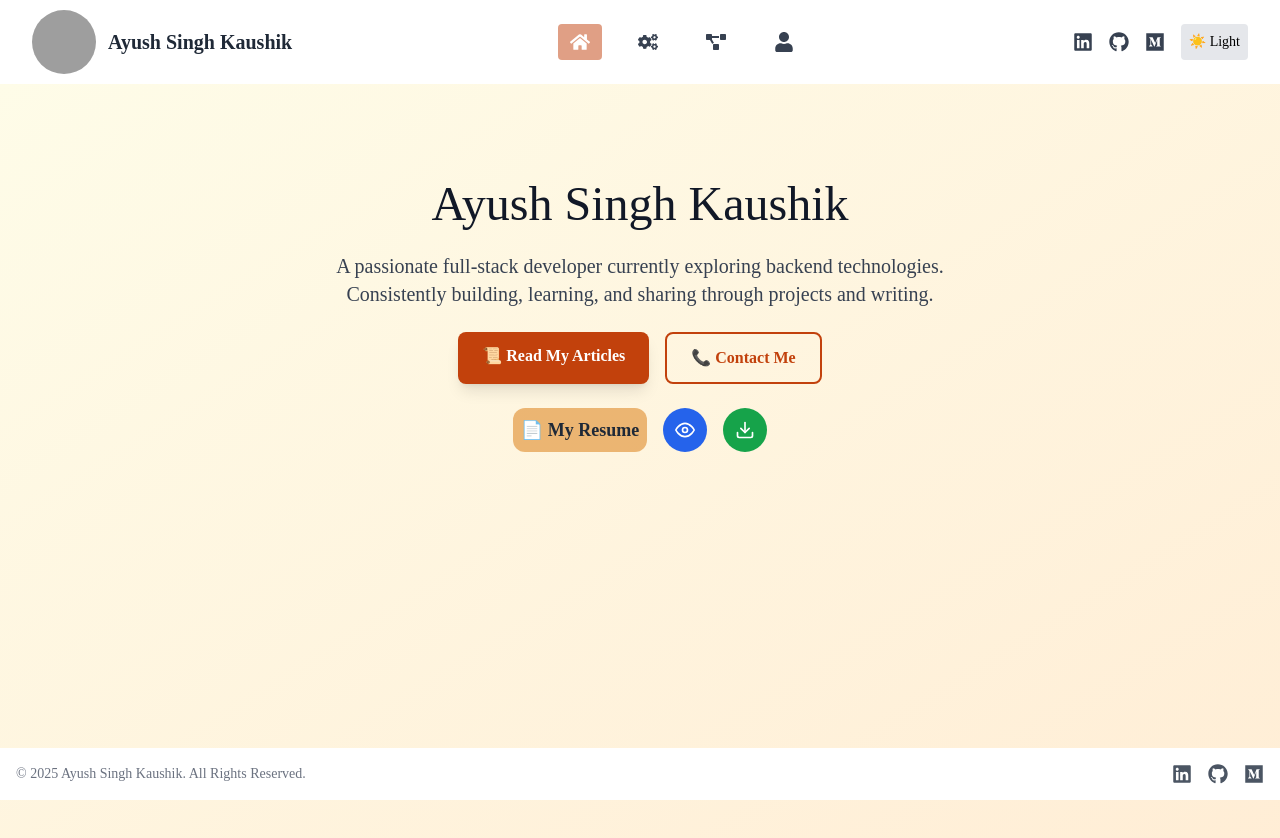
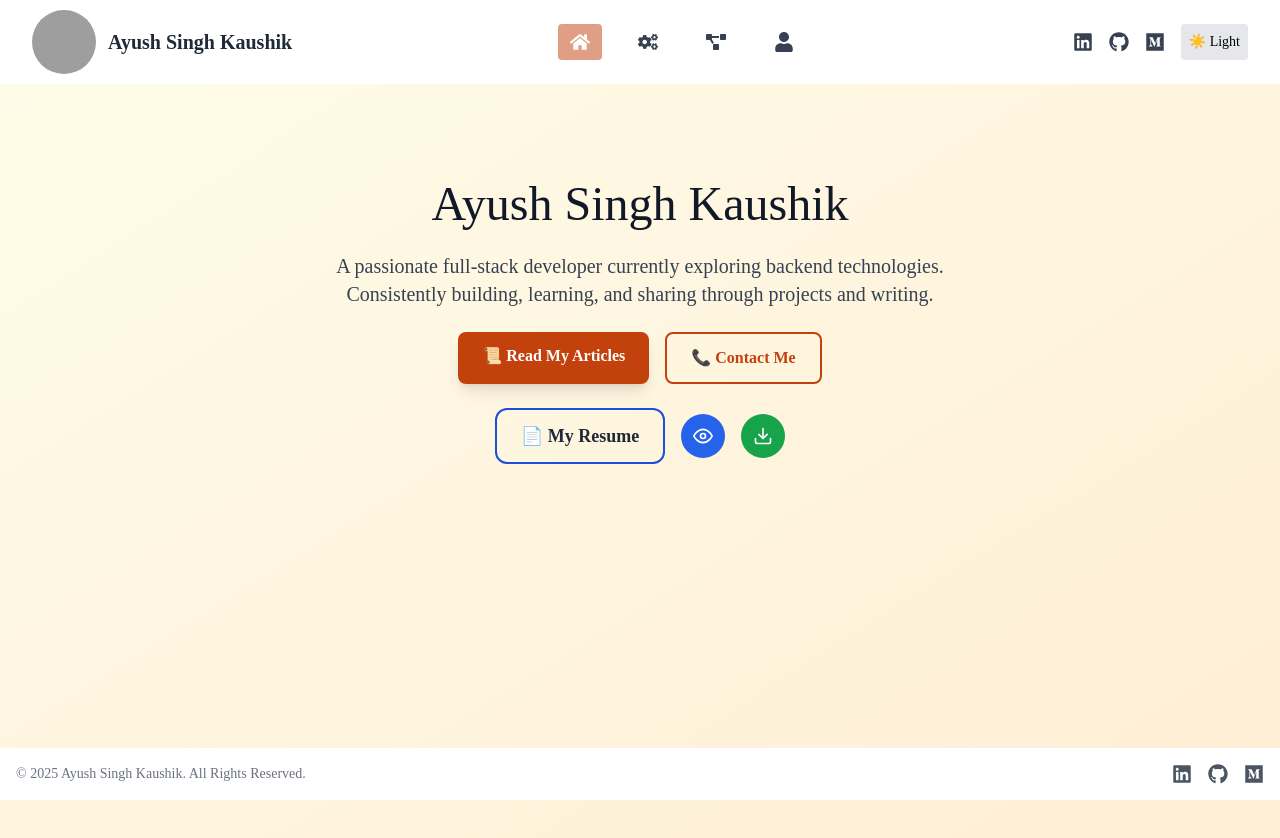
Before and after one commit to ASK3002/My_Portfolio, a React (Vite) app: page / in a window 1280 px wide. Shown: the top 838 px of the page. Built offline with nearby package versions, Linux system fonts and the light colour scheme; grey boxes are pictures that could not be loaded; a web font is replaced by a local one.

Commit message:
resume btn

```diff
--- a/src/components/Home/Home.jsx
+++ b/src/components/Home/Home.jsx
@@ -33,7 +33,7 @@ export default function Home() {
               href="https://medium.com/@ayushsinghkaushik111"
               target="_blank"
               rel="noopener noreferrer"
-              className="px-6 py-3 bg-orange-700 shadow-lg text-white rounded-lg font-semibold hover:bg-orange-600 transition"
+              className="px-6 py-3 bg-orange-700 shadow-lg text-white rounded-lg font-semibold  dark:bg-blue-400/50 hover:bg-orange-600 transition"
             >
               📜 Read My Articles
             </a>
@@ -47,9 +47,9 @@ export default function Home() {
 
           {/* Resume Section */}
           <div className="mt-8 flex items-center justify-center gap-4">
-            <span className="text-lg bg-amber-600/50 font-semibold text-gray-800 dark:text-gray-200 p-2 rounded-xl">
-              📄 My Resume
-            </span>
+            <span className="text-lg border-2 border-blue-700 font-semibold text-gray-800 dark:border-blue-400 dark:text-white px-6 py-3 rounded-xl">
+            📄 My Resume
+          </span>
 
             {/* View Button */}
             <a
```
